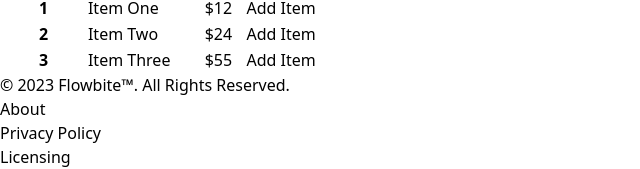
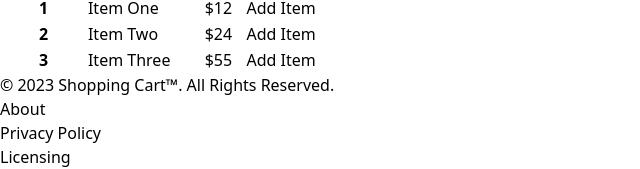
Before and after one commit to ranked78/shopping-cart, a React (Vite) app: page / in a window 1280 px wide. Shown: the part 494-663 px from the top of the page, without its empty margins (0-640 px from the left). Built offline with nearby package versions, Linux system fonts and the light colour scheme.

Commit message:
Footer and Navbar Updated

```diff
--- a/src/components/Footer.jsx
+++ b/src/components/Footer.jsx
@@ -8,7 +8,7 @@ function Footer() {
        <footer className="bg-white rounded-lg shadow m-4 dark:bg-gray-800">
       <div className="w-full mx-auto max-w-screen-xl p-4 md:flex md:items-center md:justify-between">
         <span className="text-sm text-gray-500 sm:text-center dark:text-gray-400">
-          © 2023 <a href="https://flowbite.com/" className="hover:underline">Flowbite™</a>. All Rights Reserved.
+          © 2023 <a href="#" className="hover:underline">Shopping Cart™</a>. All Rights Reserved.
         </span>
         <ul className="flex flex-wrap items-center mt-3 text-sm font-medium text-gray-500 dark:text-gray-400 sm:mt-0">
           <li>
--- a/src/components/Navbar.jsx
+++ b/src/components/Navbar.jsx
@@ -15,7 +15,7 @@ function Navbar({ sideNavRef }) {
 
        <nav className="bg-white border-gray-200 dark:bg-gray-900">
       <div className="max-w-screen-xl flex flex-wrap items-center justify-between mx-auto p-4">
-        <a href="https://flowbite.com/" className="flex items-center space-x-3 rtl:space-x-reverse">
+        <a href="#" className="flex items-center space-x-3 rtl:space-x-reverse">
           <img src="https://d1csarkz8obe9u.cloudfront.net/posterpreviews/market-cart-logo-template-design-1276b884c934d54065585fc153cce2eb_screen.jpg?ts=1677860657" className="h-8" alt="Flowbite Logo" />
           <span className="self-center text-2xl font-semibold whitespace-nowrap dark:text-white">Shopping Cart</span>
         </a>
```
